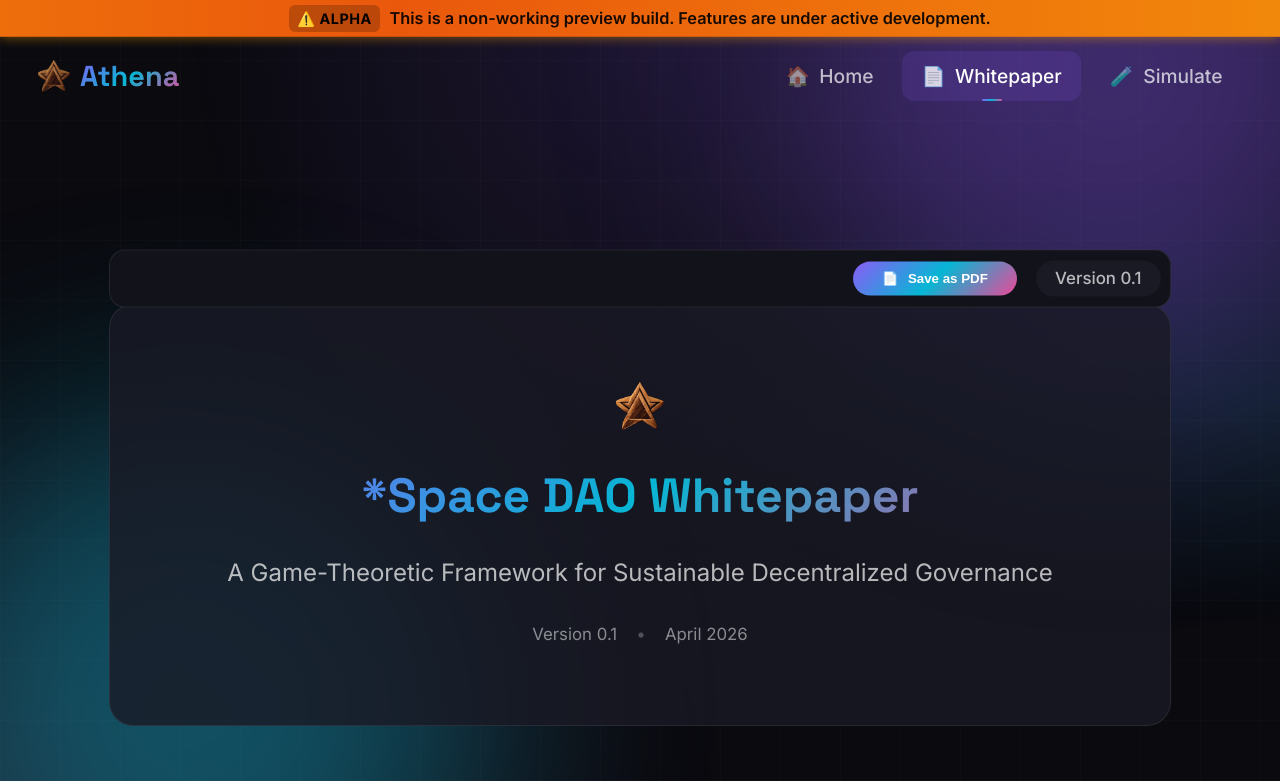
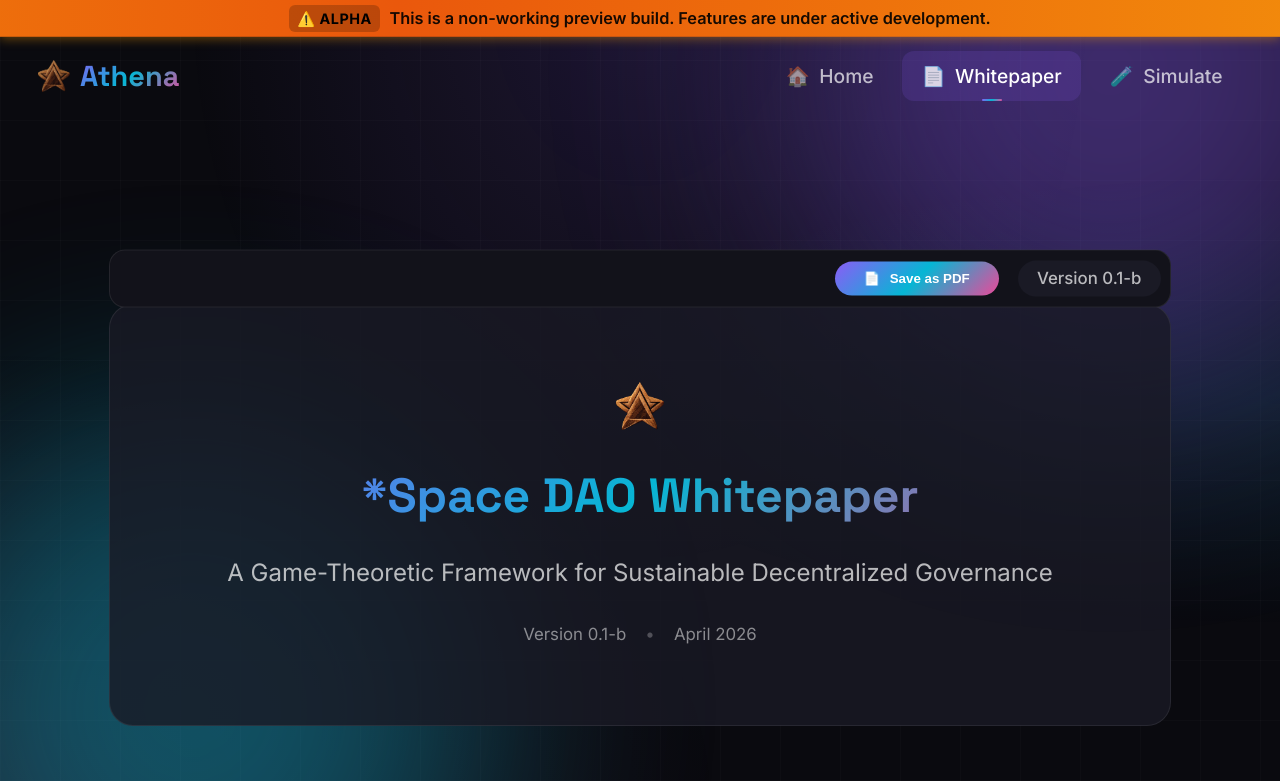
Before and after one commit to starspacegroup/athena-frontend-sveltekit, a SvelteKit app: page /whitepaper in a window 1280 px wide. Shown: the top 781 px of the page. Built offline with nearby package versions, Linux system fonts and the light colour scheme; no server answers.

Commit message:
fix: update version number to '0.1-b' for clarity

```diff
--- a/src/routes/whitepaper/+page.svelte
+++ b/src/routes/whitepaper/+page.svelte
@@ -1,7 +1,7 @@
 <script lang="ts">
 	import { onMount } from 'svelte';
 
-	const VERSION = '0.1';
+	const VERSION = '0.1-b';
 	const LAST_UPDATED = 'April 2026';
 
 	function handlePrint() {
```
